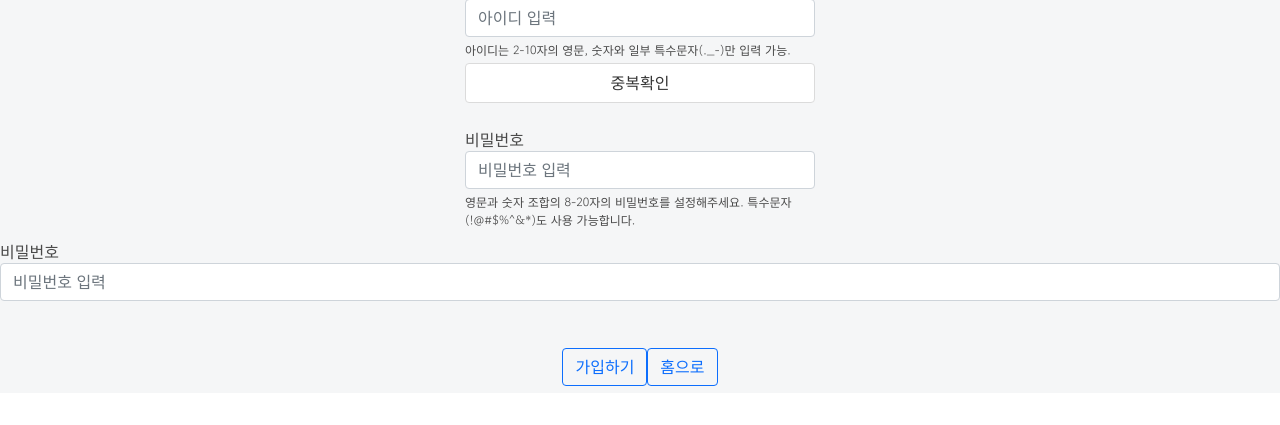
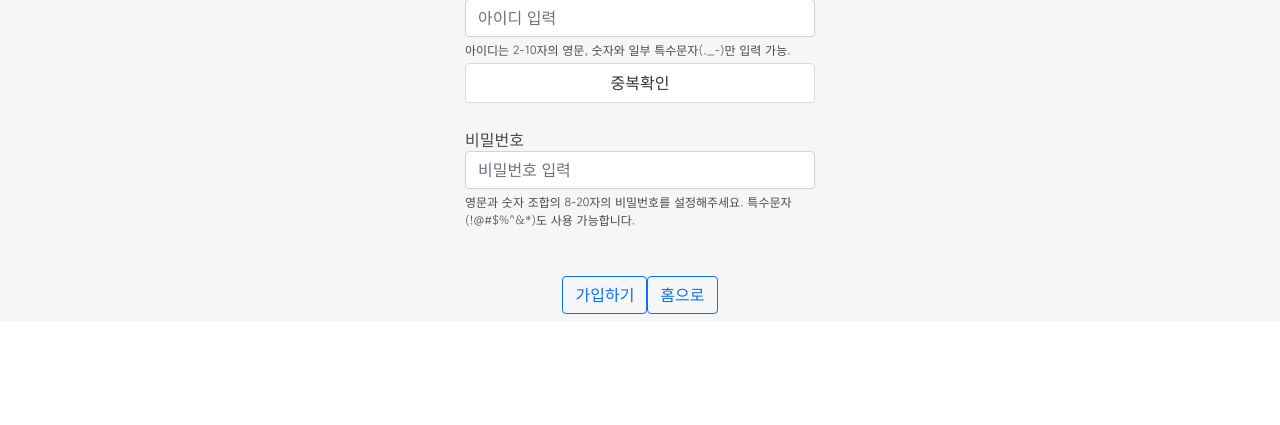
Before and after one commit to minseolki/FirstProject, a Flask app: page /sign_in in a window 1280 px wide. Shown: the part 297-722 px from the top of the page. Run offline with Flask 2, Linux system fonts and the light colour scheme.

Commit message:
로그인 비밀번호 문제 수정

```diff
--- a/templates/sign_in.html
+++ b/templates/sign_in.html
@@ -196,18 +196,6 @@
 
         </div>
       </div>
-      <div>
-        <label for="exampleFormControlInput3">비밀번호</label>
-        <div class="form-group">
-          <input
-            id="password"
-            type="password"
-            class="form-control"
-            id="exampleFormControlInput3"
-            placeholder="비밀번호 입력"
-          />
-        </div>
-
 
         <div class="btn">
                 <button onclick="sign_in()" type="button" class="btn btn-outline-primary">가입하기</button>
```
